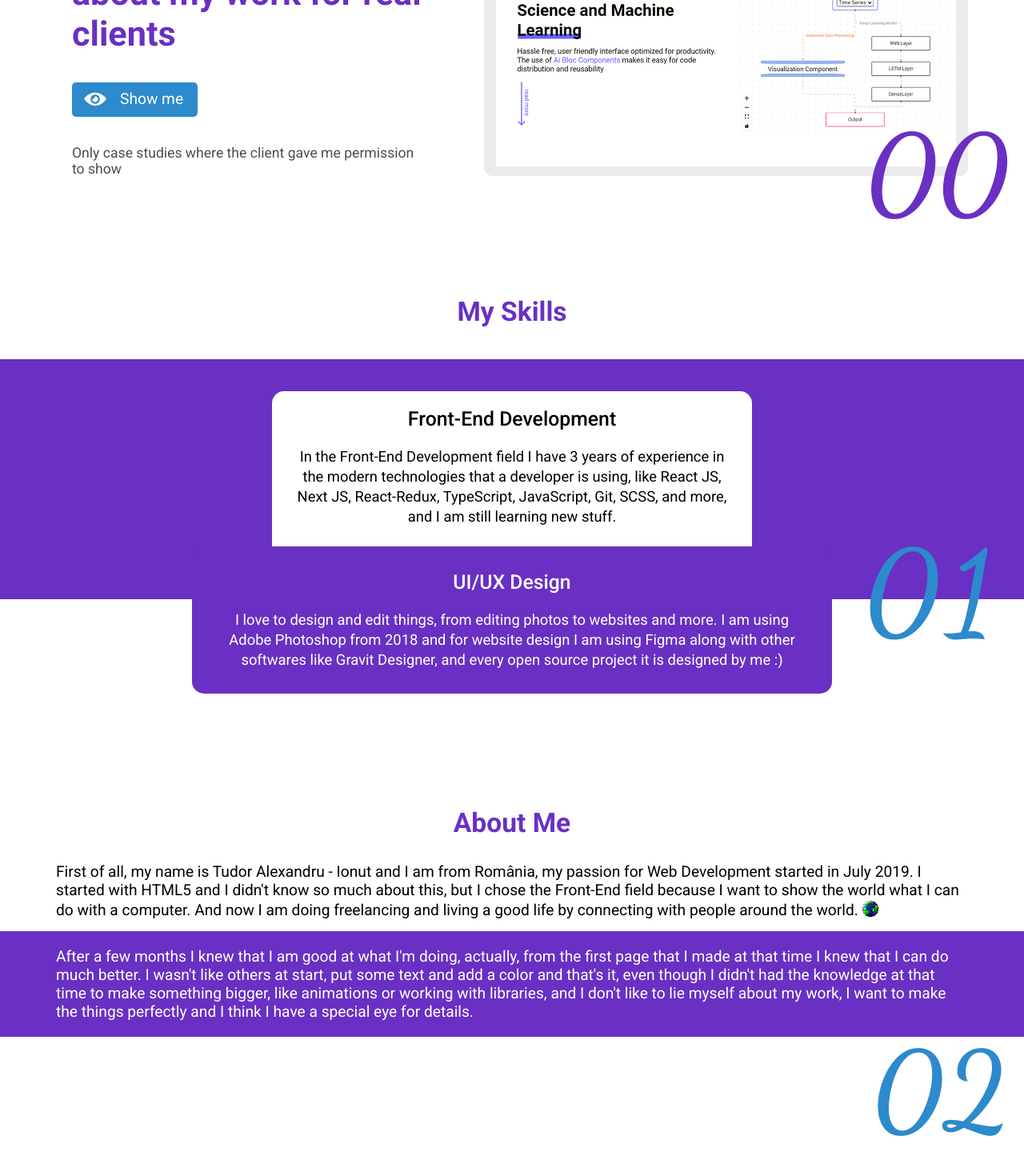
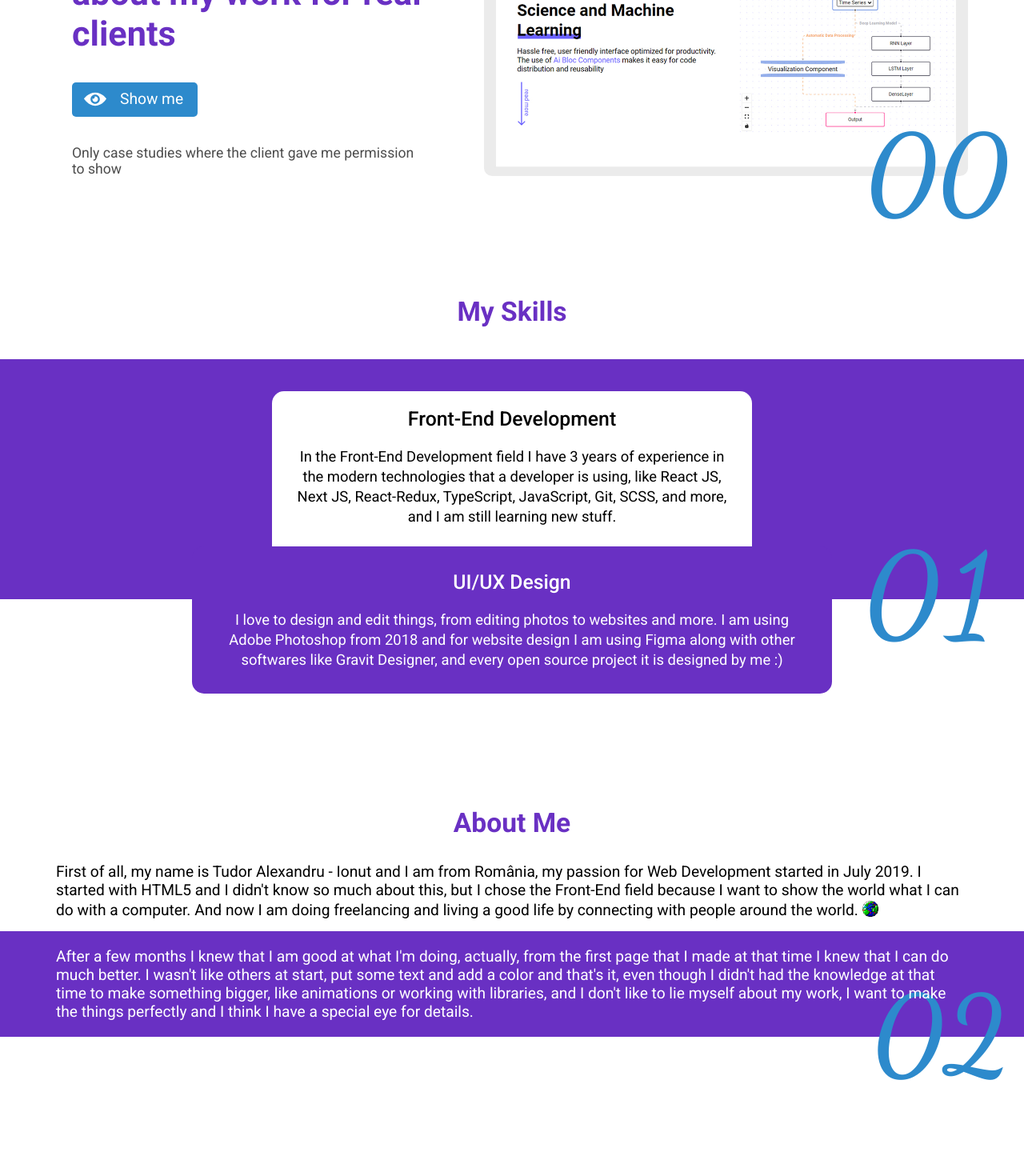
Before and after one commit to tudorale/portfolio-nextjs, a Next.js app: page / in a window 1280 px wide. Shown: the part 1280-2740 px from the top of the page at 80% size. Built offline with nearby package versions, Linux system fonts and the light colour scheme.

Commit message:
changes to UI

```diff
--- a/components/About/About.module.css
+++ b/components/About/About.module.css
@@ -49,11 +49,11 @@
 .about .aboutBanner .wrapper .additionalWrapper .number{
     position: absolute;
     right: -50px;
-    bottom: -170px;
+    bottom: -100px;
     font-size: 8.5rem;
     font-family: "Dancing Script";
     color: var(--secondary-color);
-    z-index: 2;
+    z-index: -1;
 }
 
 @media only screen and (max-width: 1270px){
--- a/components/Projects/Work.module.css
+++ b/components/Projects/Work.module.css
@@ -99,7 +99,7 @@
     font-size: 8.5rem;
     bottom: -80px;
     font-family: "Dancing Script";
-    color: var(--main-color);
+    color: var(--secondary-color);
 }
 
 .secondCategory{
--- a/components/Skills/Skills.module.css
+++ b/components/Skills/Skills.module.css
@@ -61,7 +61,7 @@
 .skills .banner .additionalWrapper .sectionTwo .number{
     position: absolute;
     right: -210px;
-    bottom: 40px;
+    bottom: 37px;
     font-size: 9rem;
     font-family: "Dancing Script";
     color: var(--secondary-color);
```
